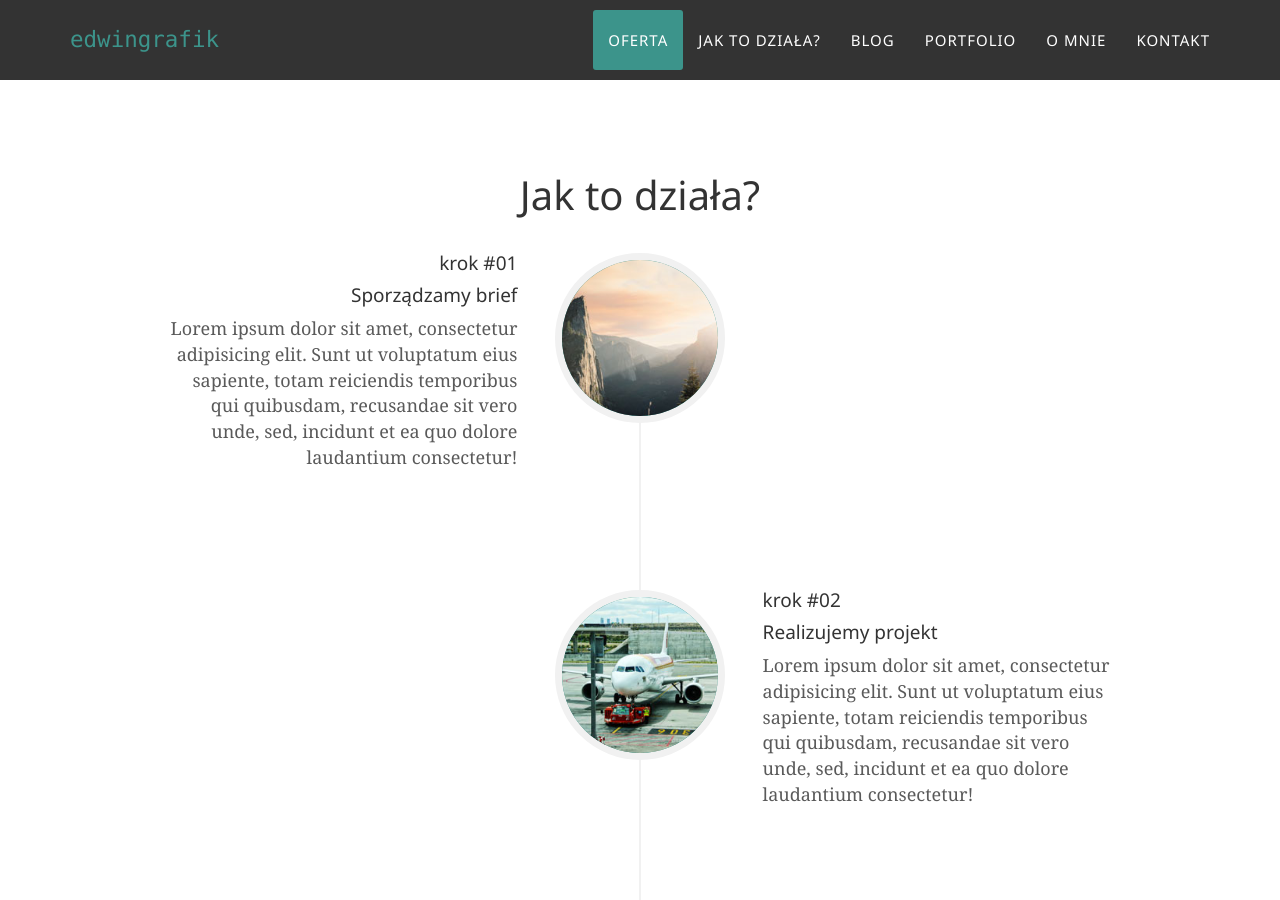
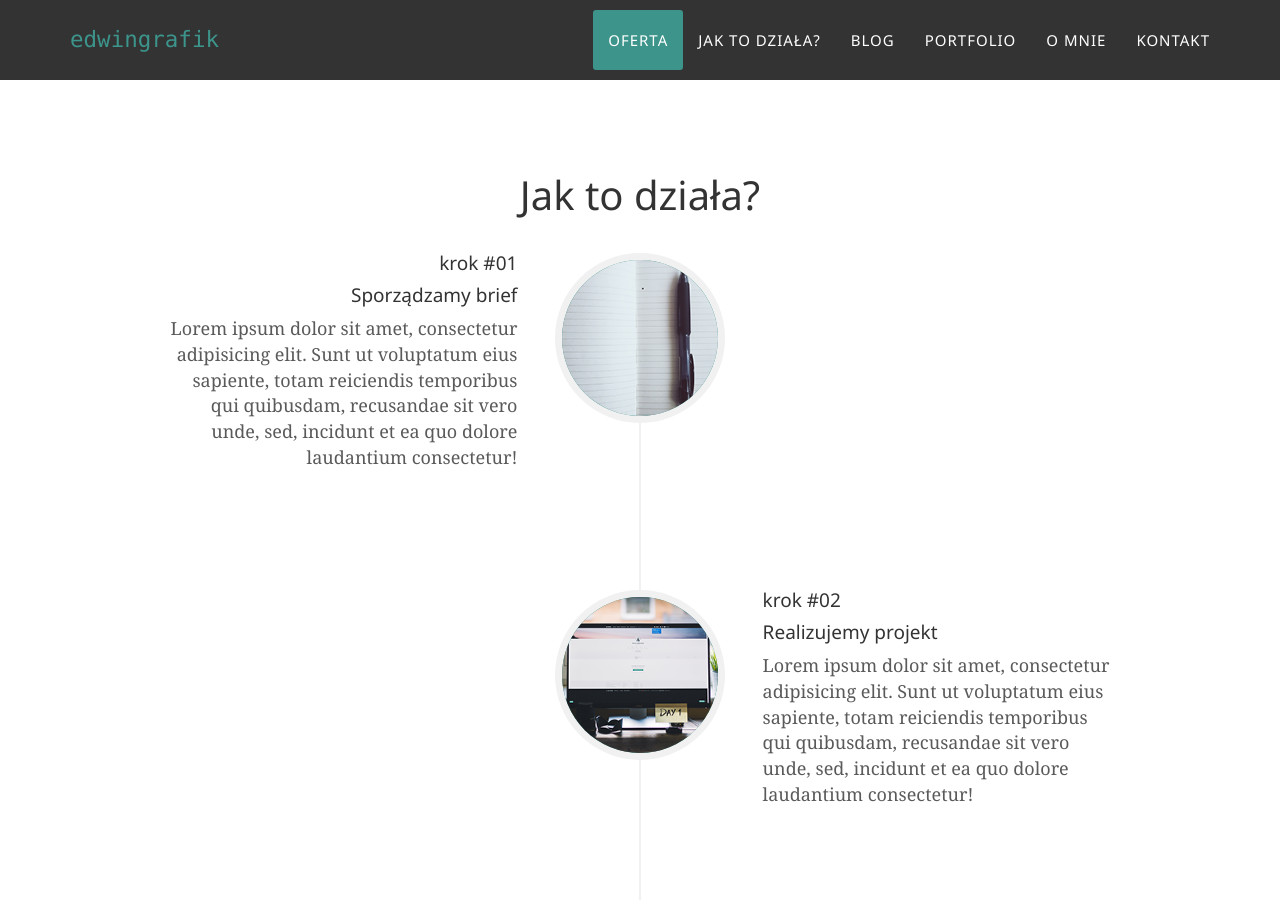
Before and after one commit to edwingrafik/edwingrafik.github.io, a Jekyll site: the page built from index.html, in a window 1280 px wide and 900 px high, scrolled down 1811 px. Built offline with Jekyll 4.4.1, drawn with Linux system fonts in a browser that asks for light colours; some web fonts are replaced.

Commit message:
Update about.html

```diff
--- a/_includes/about.html
+++ b/_includes/about.html
@@ -11,7 +11,7 @@
                     <ul class="timeline">
                         <li>
                             <div class="timeline-image">
-                                <img class="img-circle img-responsive" src="img/about/1.jpg" alt="alt-jak-to-dziala">
+                                <img class="img-circle img-responsive" src="img/about/brief.png" alt="robimy-brief">
                             </div>
                             <div class="timeline-panel">
                                 <div class="timeline-heading">
@@ -25,7 +25,7 @@
                         </li>
                         <li class="timeline-inverted">
                             <div class="timeline-image">
-                                <img class="img-circle img-responsive" src="img/about/2.jpg" alt="alt-jak-to-dziala">
+                                <img class="img-circle img-responsive" src="img/about/realizujemy-projekt.png" alt="realizujemy-projekt">
                             </div>
                             <div class="timeline-panel">
                                 <div class="timeline-heading">
@@ -39,7 +39,7 @@
                         </li>
                         <li>
                             <div class="timeline-image">
-                                <img class="img-circle img-responsive" src="img/about/3.jpg" alt="alt-jak-to-dziala">
+                                <img class="img-circle img-responsive" src="img/about/szlifujemy.png" alt="szlifujemy-do-najlepszej-postaci">
                             </div>
                             <div class="timeline-panel">
                                 <div class="timeline-heading">
@@ -53,7 +53,7 @@
                         </li>
                         <li class="timeline-inverted">
                             <div class="timeline-image">
-                                <img class="img-circle img-responsive" src="img/about/4.jpg" alt="alt-jak-to-dziala">
+                                <img class="img-circle img-responsive" src="img/about/wdrozenie.png" alt="akceptacja-i-wdrozenie">
                             </div>
                             <div class="timeline-panel">
                                 <div class="timeline-heading">
```
